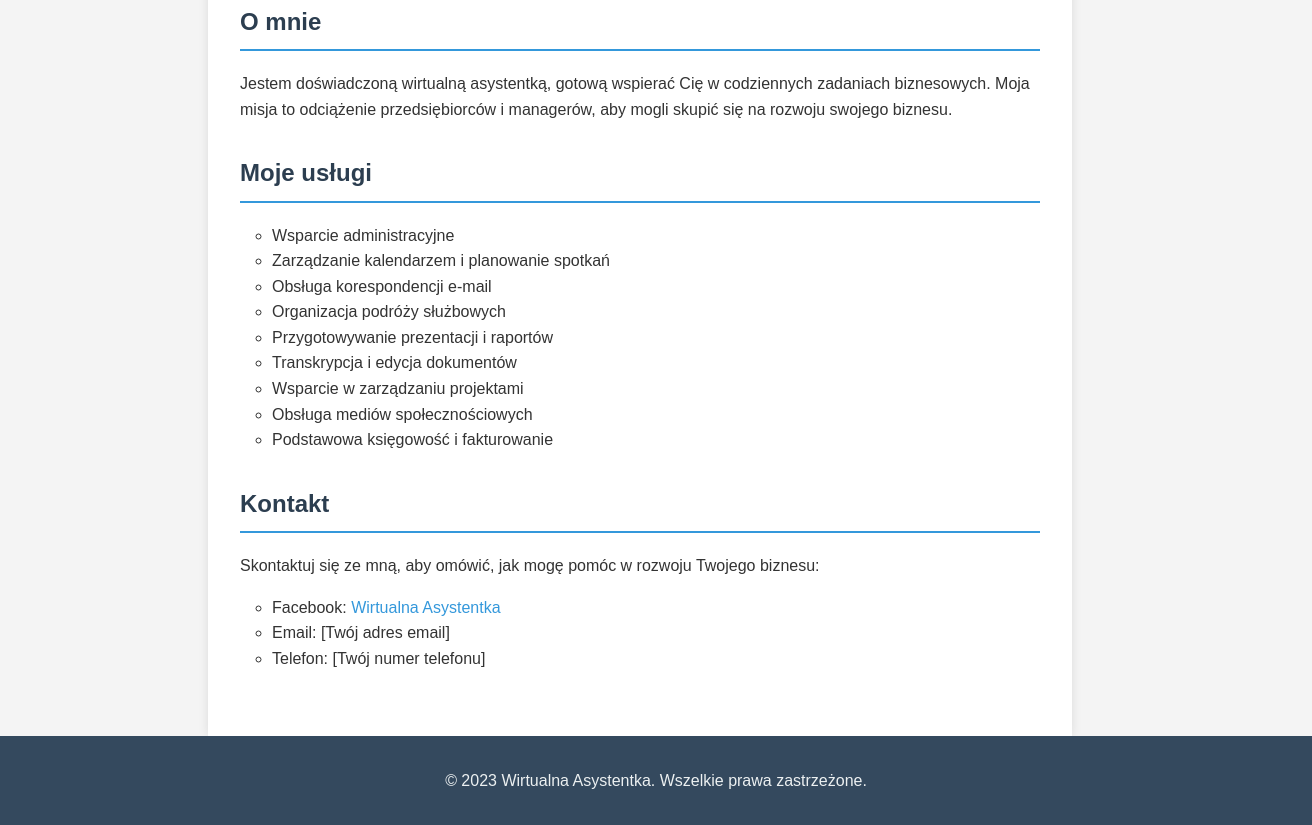
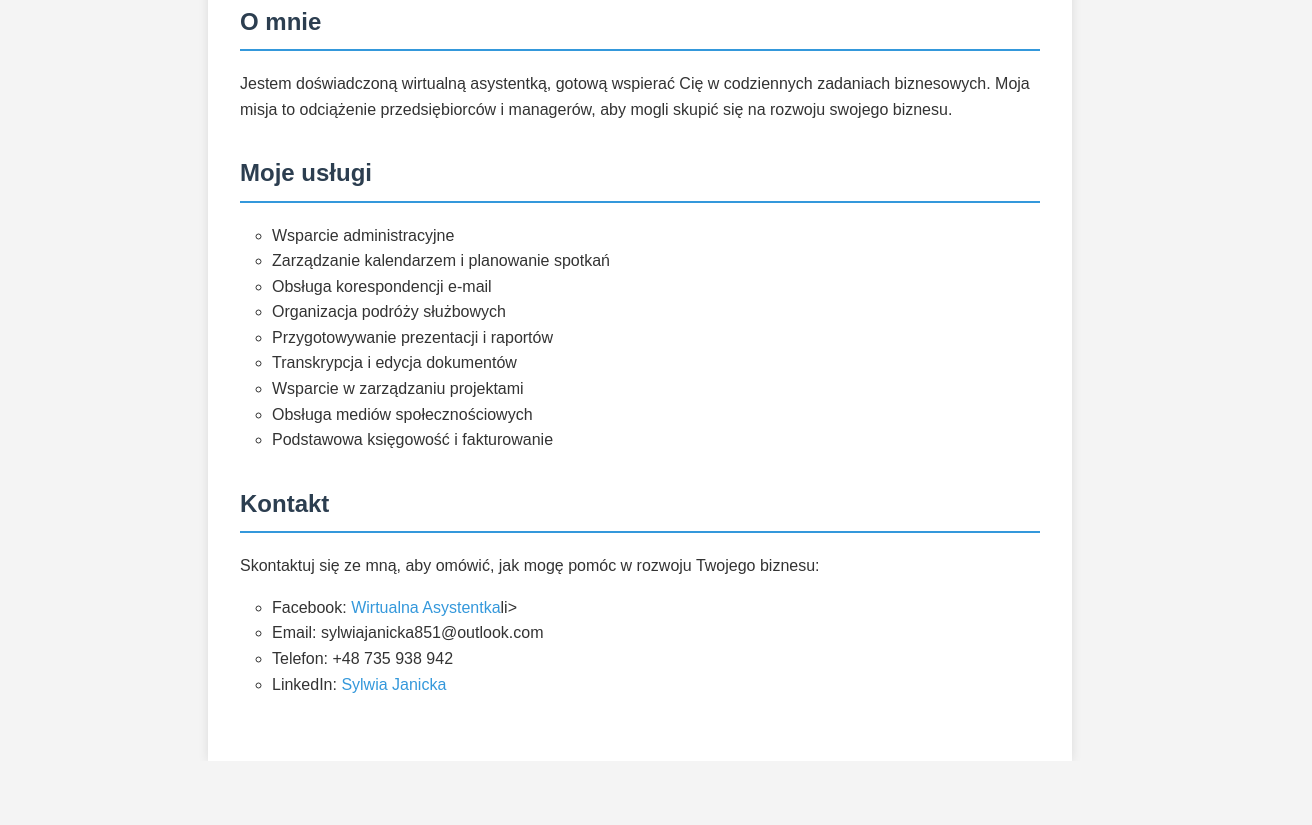
Before and after one commit to SylwiaJanicka/-SylwiaJanicka-.github.io, a plain HTML site: page index.html in a window 1280 px wide. Shown: the part 333-1158 px from the top of the page, 1312 px wide, since content can reach past the window. After the commit the page ends 1094 px from the top, so only its background shows below. Drawn offline with Linux system fonts and the light colour scheme.

Commit message:
Update index.html

```diff
--- a/index.html
+++ b/index.html
@@ -41,14 +41,9 @@
     <h2>Kontakt</h2>
     <p>Skontaktuj się ze mną, aby omówić, jak mogę pomóc w rozwoju Twojego biznesu:</p>
     <ul>
-                <li>Facebook: <a href="https://www.facebook.com/profile.php?id=100087571310284" target="_blank">Wirtualna Asystentka</a></li>
-                <li>Email: [Twój adres email]</li>
-                <li>Telefon: [Twój numer telefonu]</li>
+        <li>Facebook: <a href="https://www.facebook.com/profile.php?id=100087571310284" target="_blank">Wirtualna Asystentka</a>li>
+        <li>Email: sylwiajanicka851@outlook.com</li>
+        <li>Telefon: +48 735 938 942</li>
+        <li>LinkedIn: <a href="https://www.linkedin.com/in/sylwia-j-722340131/" target="_blank">Sylwia Janicka</a></li>
     </ul>
 </section>
-    </main>
-    <footer>
-        <p>&copy; 2023 Wirtualna Asystentka. Wszelkie prawa zastrzeżone.</p>
-    </footer>
-</body>
-</html>
```
Lines whose indentation alone changed are shown as unchanged.
